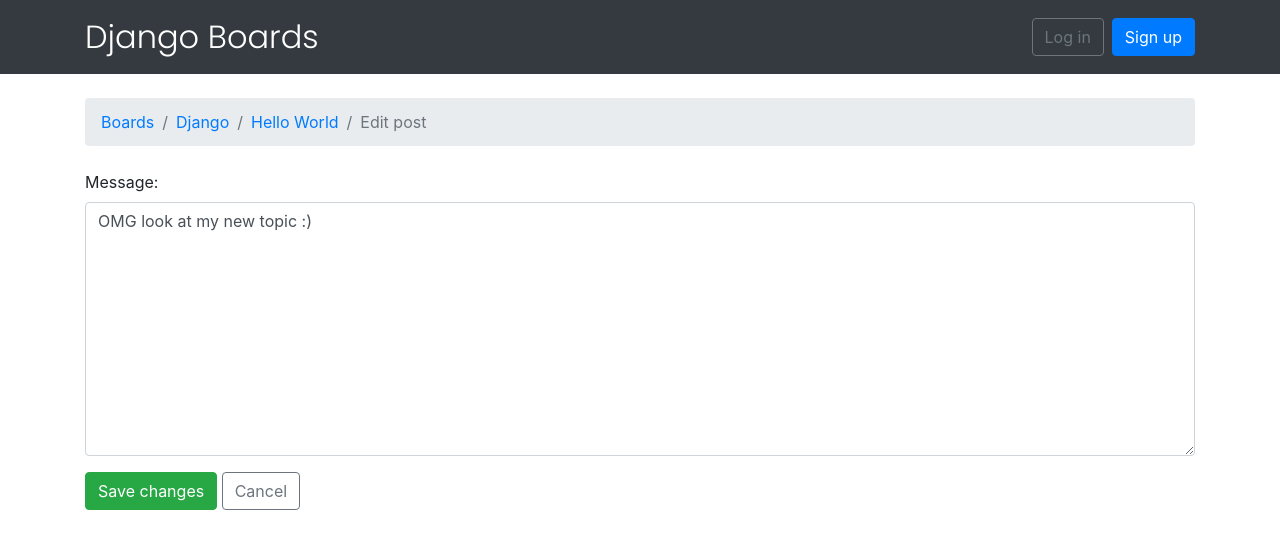
After one commit to angflx-oss/DjangoTutorial, a Django app: page /boards/1/topics/1/posts/1/edit/ in a window 1280 px wide. The commit adds this page. Shown: the top 549 px of the page. Run offline with Django 3.2, Linux system fonts and the light colour scheme; data comes from the database, SQL or seed files in the repository; both versions use the stored data as it was after the commit; some libraries are stand-ins or nearby versions.

Commit message:
Edit Post / GCBV

```diff
--- a/myproject/boards/views.py
+++ b/myproject/boards/views.py
@@ -8,6 +8,8 @@
 from django.contrib.auth.decorators import login_required
 from django.shortcuts import get_object_or_404, redirect, render
 from django.db.models import Count
+from django.views.generic import UpdateView
+from django.utils import timezone
 
 def home(request):
     boards = Board.objects.all()
@@ -58,3 +60,17 @@
     else:
         form = PostForm()
     return render(request, 'reply_topic.html', {'topic': topic, 'form': form})
+
+class PostUpdateView(UpdateView):
+    model = Post
+    fields = ('message', )
+    template_name = 'edit_post.html'
+    pk_url_kwarg = 'post_pk'
+    context_object_name = 'post'
+
+    def form_valid(self, form):
+        post = form.save(commit=False)
+        post.updated_by = self.request.user
+        post.updated_at = timezone.now()
+        post.save()
+        return redirect('topic_posts', pk=post.topic.board.pk, topic_pk=post.topic.pk)
--- a/myproject/myproject/urls.py
+++ b/myproject/myproject/urls.py
@@ -50,5 +50,7 @@
     name='password_change_done'),
     url(r'^boards/(?P<pk>\d+)/topics/(?P<topic_pk>\d+)/$', views.topic_posts, name='topic_posts'),
     url(r'^boards/(?P<pk>\d+)/topics/(?P<topic_pk>\d+)/reply/$', views.reply_topic, name='reply_topic'),
+    url(r'^boards/(?P<pk>\d+)/topics/(?P<topic_pk>\d+)/posts/(?P<post_pk>\d+)/edit/$',
+        views.PostUpdateView.as_view(), name='edit_post'),
 
 ]
--- /dev/null
+++ b/myproject/templates/edit_post.html
@@ -0,0 +1,19 @@
+{% extends 'base.html' %}
+
+{% block title %}Edit post{% endblock %}
+
+{% block breadcrumb %}
+  <li class="breadcrumb-item"><a href="{% url 'home' %}">Boards</a></li>
+  <li class="breadcrumb-item"><a href="{% url 'board_topics' post.topic.board.pk %}">{{ post.topic.board.name }}</a></li>
+  <li class="breadcrumb-item"><a href="{% url 'topic_posts' post.topic.board.pk post.topic.pk %}">{{ post.topic.subject }}</a></li>
+  <li class="breadcrumb-item active">Edit post</li>
+{% endblock %}
+
+{% block content %}
+  <form method="post" class="mb-4" novalidate>
+    {% csrf_token %}
+    {% include 'includes/form.html' %}
+    <button type="submit" class="btn btn-success">Save changes</button>
+    <a href="{% url 'topic_posts' post.topic.board.pk post.topic.pk %}" class="btn btn-outline-secondary" role="button">Cancel</a>
+  </form>
+{% endblock %}
```
Also changed, not shown: myproject/templates/topic_posts.html (+5 -3 lines), myproject/db.sqlite3.
